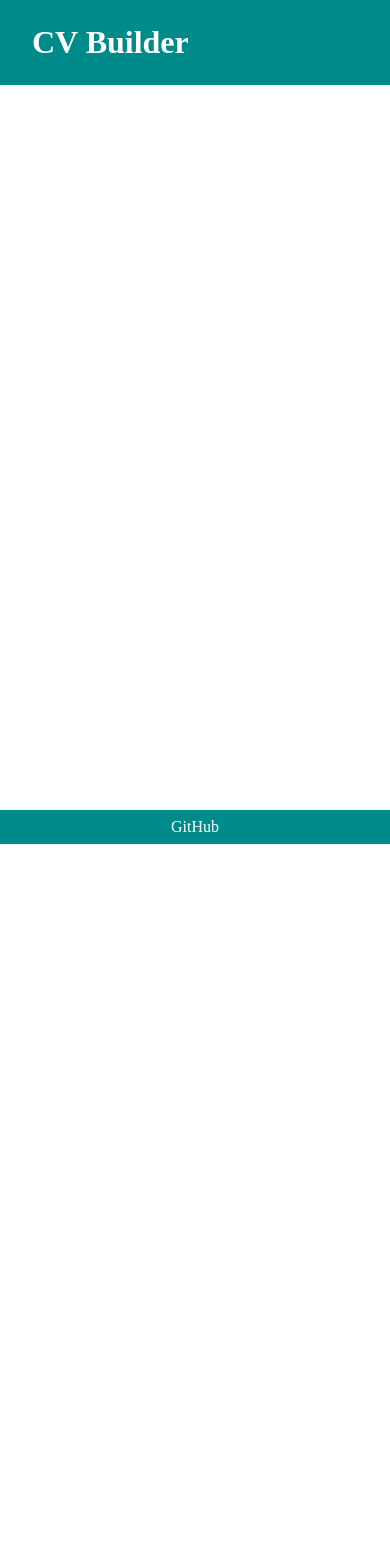
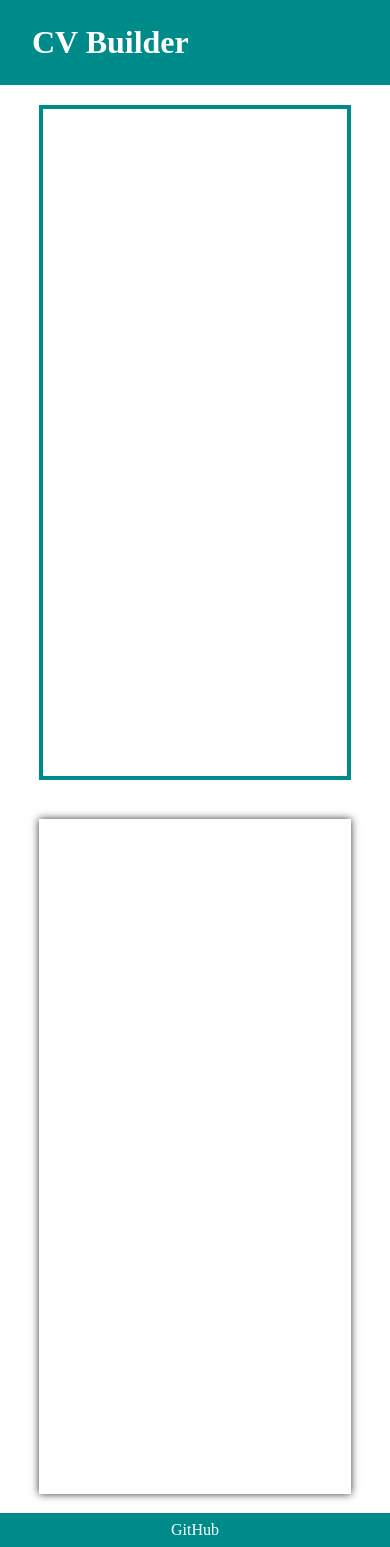
Before and after one commit to bkwong315/cv-application, a React app: page / in a window 390 px wide. Before the commit the page ends 844 px from the top, so only its background shows below. Built offline with nearby package versions, Linux system fonts and the light colour scheme; the HTML template or start-up script is replaced by a standard one.

Commit message:
Add main builder and preview section

```diff
--- a/src/App.scss
+++ b/src/App.scss
@@ -14,6 +14,29 @@ header {
   padding: 1.5rem 2rem;
 }
 
+main {
+  @media only screen and (min-width: 830px) {
+    flex-direction: row;
+    gap: calc(2rem + 3vw);
+  }
+
+  display: flex;
+  flex-direction: column;
+  justify-content: center;
+  align-items: center;
+
+  .cv-builder {
+    @include cv-card;
+    border: 0.25rem solid darkcyan;
+  }
+
+  .cv-preview {
+    @include cv-card;
+
+    box-shadow: 0 0 8px rgb(51, 51, 51);
+  }
+}
+
 footer {
   display: grid;
   place-items: center;
--- a/src/App.tsx
+++ b/src/App.tsx
@@ -9,7 +9,10 @@ class App extends React.Component {
         <header>
           <h1>CV Builder</h1>
         </header>
-        <main></main>
+        <main>
+          <div className='cv-builder'></div>
+          <div className='cv-preview'></div>
+        </main>
         <footer>GitHub</footer>
       </div>
     );
--- a/src/globals.scss
+++ b/src/globals.scss
@@ -3,3 +3,16 @@
   padding: 0;
   box-sizing: border-box;
 }
+
+@mixin cv-card {
+  @media only screen and (max-width: 830px) {
+    margin: 5% 0;
+    height: 80vh;
+    max-width: 80vw;
+  }
+
+  aspect-ratio: 1 / 1.4142;
+
+  max-width: 40vw;
+  height: 90%;
+}
```
